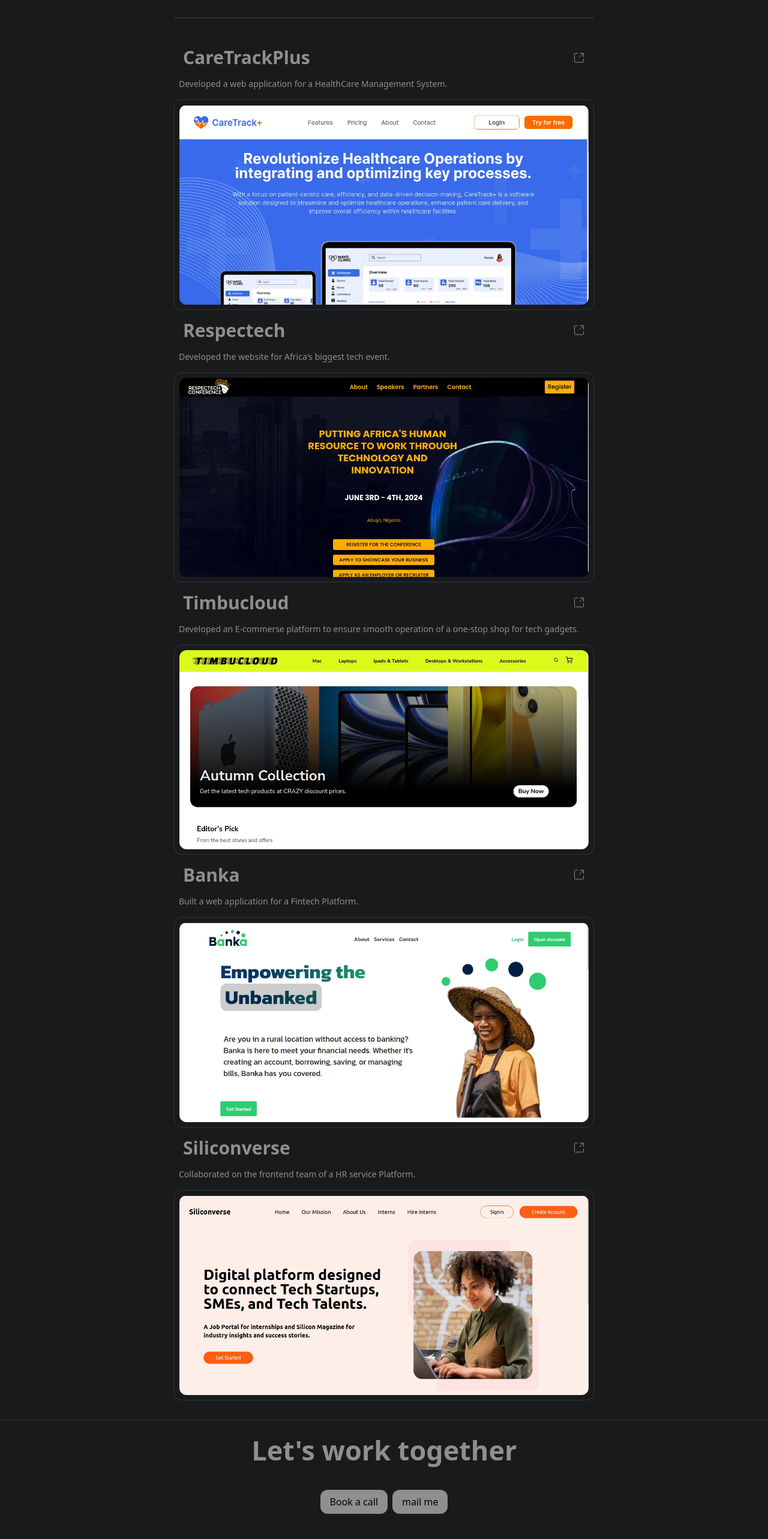
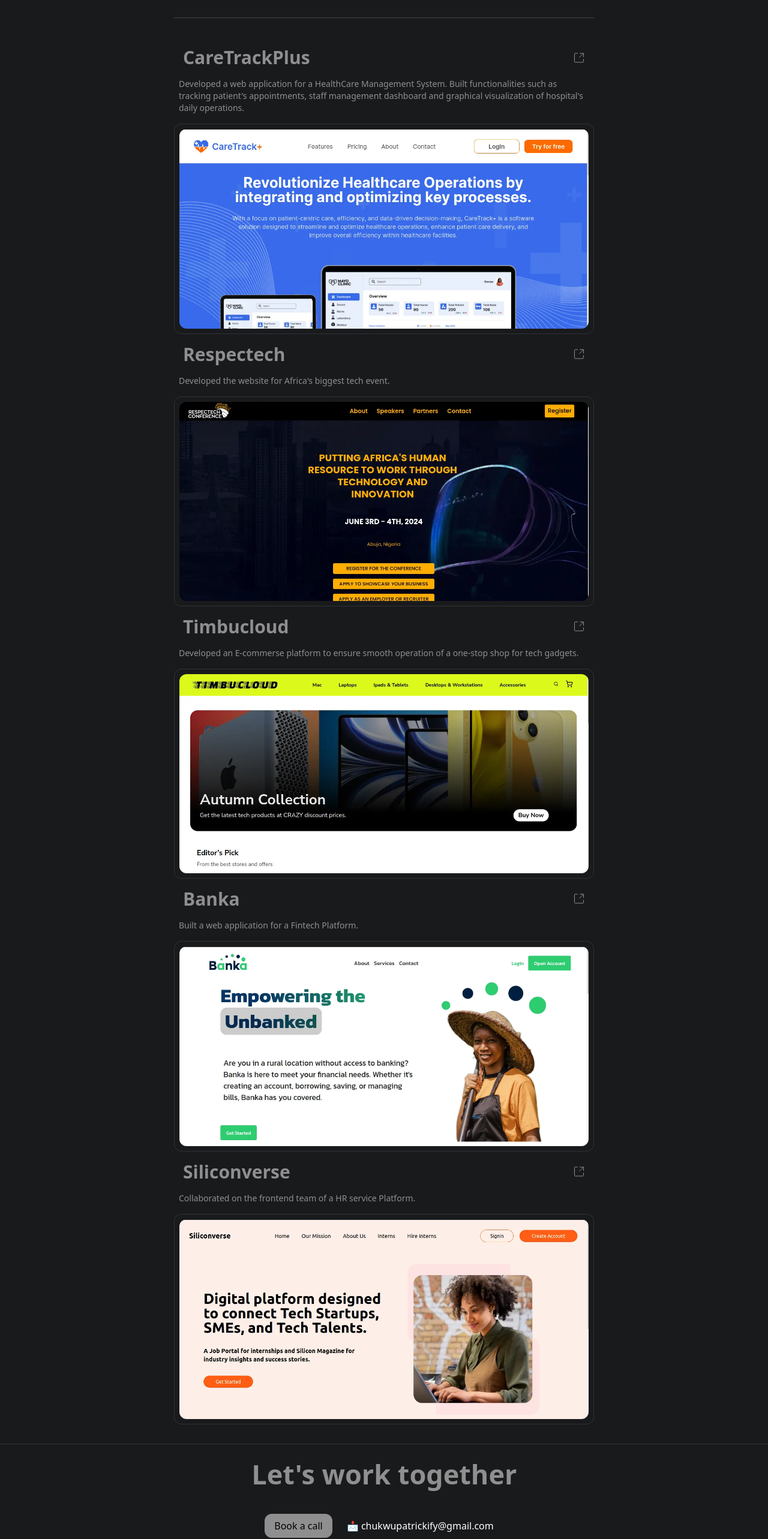
Before and after one commit to Patrick-Chukwu/Patrick-Chukwu, a React (Vite) app: page / in a window 1280 px wide. Shown: the part 1160-3726 px from the top of the page at 60% size. Before the commit the page ends 3700 px from the top, so only its background shows below. Built offline with nearby package versions, Linux system fonts and the light colour scheme.

Commit message:
Update file

```diff
--- a/src/components/Footer.jsx
+++ b/src/components/Footer.jsx
@@ -8,7 +8,7 @@
         <div className="flex justify-between items-center gap-2">
         <a href='https://calendar.app.google/zYzRKYgvBGGoMdw18' target='_blank'
  className='bg-primary text-black py-2 px-4 w-fit font-medium hover:text-white rounded-md lg:rounded-lg md:rounded-md xl:rounded-xl '>Book a call</a>
-    <a href="mailto:chukwupatrickify@gmail.com" target='_blank' className='bg-primary text-black py-2 px-4 w-fit font-medium hover:text-white rounded-md lg:rounded-lg md:rounded-md xl:rounded-xl'>mail me</a>
+    <a href="mailto:chukwupatrickify@gmail.com" target='_blank' className=' py-2 px-4 w-fit font-medium text-white rounded-md lg:rounded-lg md:rounded-md xl:rounded-xl'>📩 chukwupatrickify@gmail.com</a>
         </div>
     </div>
   )
--- a/src/components/Projects.jsx
+++ b/src/components/Projects.jsx
@@ -18,7 +18,7 @@
          <a href="https://caretrack.vercel.app/" target='_blank'> <svg xmlns="http://www.w3.org/2000/svg" width="20" height="21" viewBox="0 0 20 21" fill="none"><path d="M11.666 2.89001H17.4993V8.72335" stroke="currentColor" stroke-linecap="round" stroke-linejoin="round"></path><path d="M17.5 12.6707V16.64C17.5 17.3304 16.9404 17.89 16.25 17.89H3.75C3.05965 17.89 2.5 17.3304 2.5 16.64V4.14001C2.5 3.44966 3.05965 2.89001 3.75 2.89001H7.5" stroke="currentColor" stroke-linecap="round" stroke-linejoin="round"></path><path d="M10.75 9.64001L17.125 3.26501" stroke="currentColor" stroke-linecap="round" stroke-linejoin="round"></path></svg></a>
 
           </div>
-          <p className="text-sm text-primary px-2 font-normal text-left w-full">Developed a web application for a HealthCare Management System.</p>
+          <p className="text-sm text-primary px-2 font-normal text-left w-full">Developed a web application for a HealthCare Management System. Built functionalities such as tracking patient's appointments, staff management dashboard and graphical visualization of hospital's daily operations. </p>
           <div className='border border-bcolor rounded-xl p-2'>
             <a href="https://caretrack.vercel.app/" target='_blank'><motion.img initial={{scale:.8, opacity:0,}} whileInView={{scale: 1, opacity:1}} src={project1} className='w-full mx-auto rounded-xl' alt="CareTrackPlus landing page" /></a>
           </div>
```
